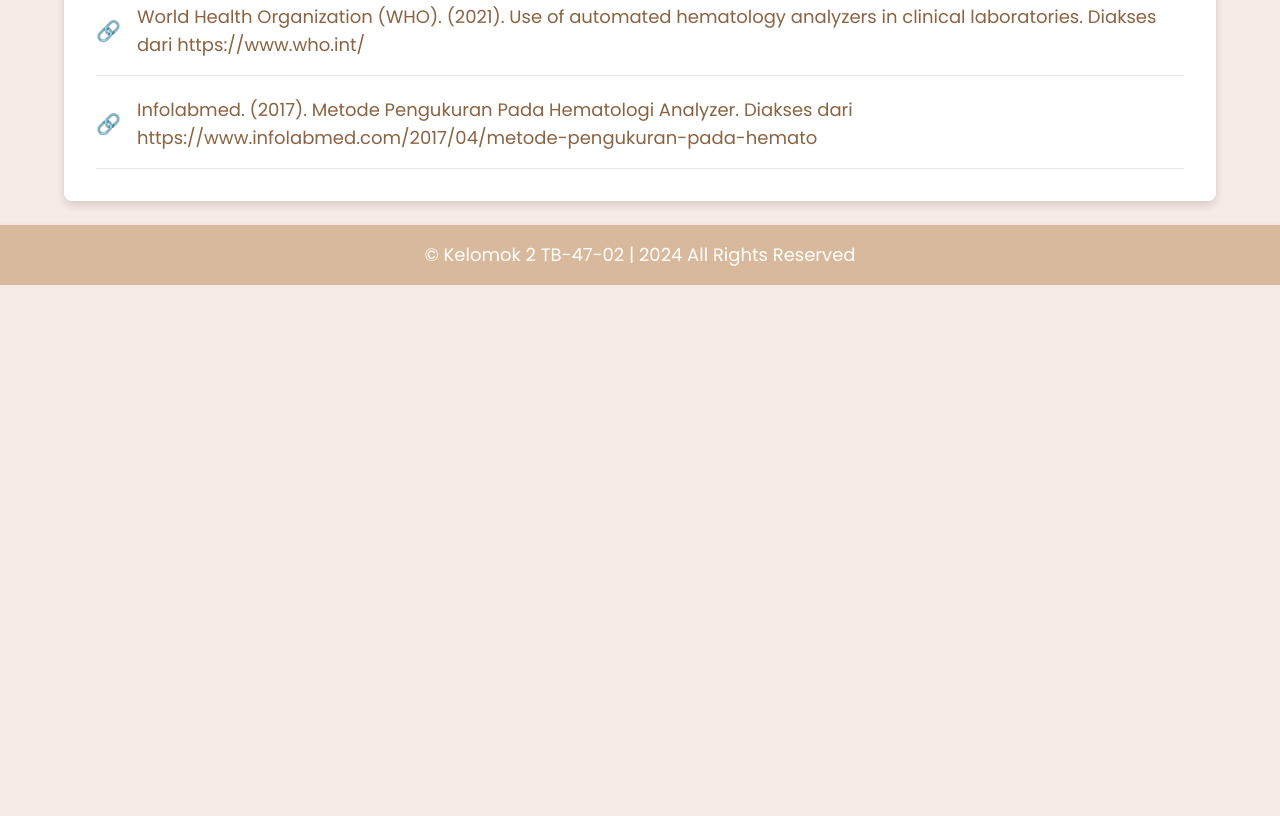
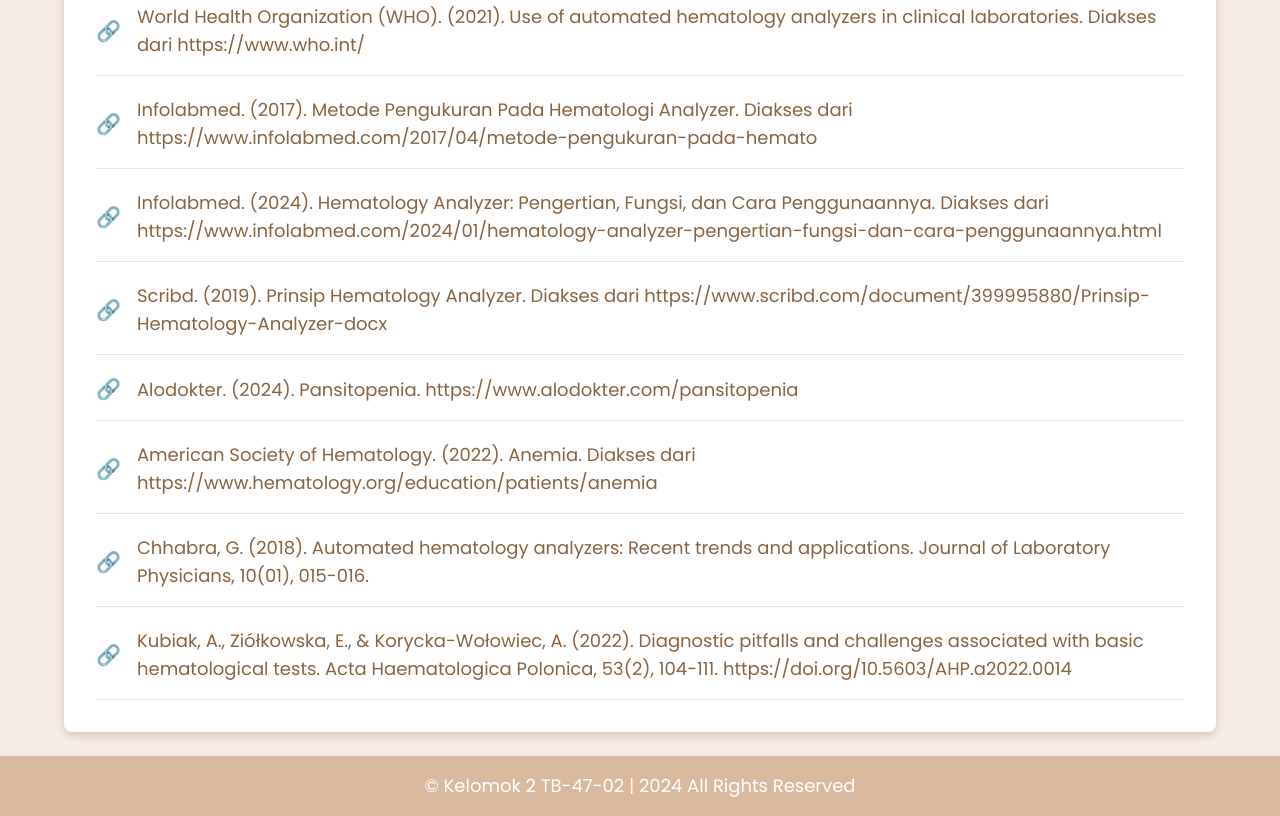
Before and after one commit to TakanashaTaryu/fismed2, a website: page index.html in a window 1280 px wide. Shown: the part 1294-2110 px from the top of the page. Before the commit the page ends 1579 px from the top, so only its background shows below. Drawn offline with nearby package versions, Linux system fonts and the light colour scheme.

Commit message:
modified:   index.html

```diff
--- a/index.html
+++ b/index.html
@@ -108,15 +108,53 @@
 
                 <li class="flex items-center space-x-4 border-b pb-4">
                     <span class="text-gray-600 text-xl">🔗</span>
-                    <a href=" https://www.who.int/" target="_blank" class="text-pastel-link font-medium text-lg transition-colors">
+                    <a href="https://www.who.int/" target="_blank" class="text-pastel-link font-medium text-lg transition-colors">
                         World Health Organization (WHO). (2021). Use of automated hematology analyzers in clinical laboratories. Diakses dari https://www.who.int/
                 </li>
 
                 <li class="flex items-center space-x-4 border-b pb-4">
                     <span class="text-gray-600 text-xl">🔗</span>
-                    <a href=" https://www.who.int/" target="_blank" class="text-pastel-link font-medium text-lg transition-colors">
+                    <a href="https://www.infolabmed.com/2017/04/metode-pengukuran-pada-hemato" target="_blank" class="text-pastel-link font-medium text-lg transition-colors">
                         Infolabmed. (2017). Metode Pengukuran Pada Hematologi Analyzer. Diakses dari https://www.infolabmed.com/2017/04/metode-pengukuran-pada-hemato
                 </li>
+
+                <li class="flex items-center space-x-4 border-b pb-4">
+                    <span class="text-gray-600 text-xl">🔗</span>
+                    <a href="https://www.infolabmed.com/2024/01/hematology-analyzer-pengertian-fungsi-dan-cara-penggunaannya.html" target="_blank" class="text-pastel-link font-medium text-lg transition-colors">
+                        Infolabmed. (2024). Hematology Analyzer: Pengertian, Fungsi, dan Cara Penggunaannya. Diakses dari https://www.infolabmed.com/2024/01/hematology-analyzer-pengertian-fungsi-dan-cara-penggunaannya.html
+                </li>
+
+                <li class="flex items-center space-x-4 border-b pb-4">
+                    <span class="text-gray-600 text-xl">🔗</span>
+                    <a href="https://www.scribd.com/document/399995880/Prinsip-Hematology-Analyzer-docx" target="_blank" class="text-pastel-link font-medium text-lg transition-colors">
+                        Scribd. (2019). Prinsip Hematology Analyzer. Diakses dari https://www.scribd.com/document/399995880/Prinsip-Hematology-Analyzer-docx
+                </li>
+
+                <li class="flex items-center space-x-4 border-b pb-4">
+                    <span class="text-gray-600 text-xl">🔗</span>
+                    <a href="https://www.alodokter.com/pansitopenia" target="_blank" class="text-pastel-link font-medium text-lg transition-colors">
+                        Alodokter. (2024). Pansitopenia. https://www.alodokter.com/pansitopenia
+                </li>
+
+                <li class="flex items-center space-x-4 border-b pb-4">
+                    <span class="text-gray-600 text-xl">🔗</span>
+                    <a href="https://www.hematology.org/education/patients/anemia" target="_blank" class="text-pastel-link font-medium text-lg transition-colors">
+                        American Society of Hematology. (2022). Anemia. Diakses dari https://www.hematology.org/education/patients/anemia
+                </li>
+
+                <li class="flex items-center space-x-4 border-b pb-4">
+                    <span class="text-gray-600 text-xl">🔗</span>
+                    <a href="https://pmc.ncbi.nlm.nih.gov/articles/PMC5784285/" target="_blank" class="text-pastel-link font-medium text-lg transition-colors">
+                        Chhabra, G. (2018). Automated hematology analyzers: Recent trends and applications. Journal of Laboratory Physicians, 10(01), 015-016.
+                </li>
+
+                <li class="flex items-center space-x-4 border-b pb-4">
+                    <span class="text-gray-600 text-xl">🔗</span>
+                    <a href="https://www.researchgate.net/publication/360188569_Diagnostic_pitfalls_and_challenges_associated_with_basic_hematological_tests" target="_blank" class="text-pastel-link font-medium text-lg transition-colors">
+                        Kubiak, A., Ziółkowska, E., & Korycka-Wołowiec, A. (2022). Diagnostic pitfalls and challenges associated with basic hematological tests. Acta Haematologica Polonica, 53(2), 104-111. https://doi.org/10.5603/AHP.a2022.0014
+                    </li>
+
+
             </ul>
         </div>
     </main>
```
